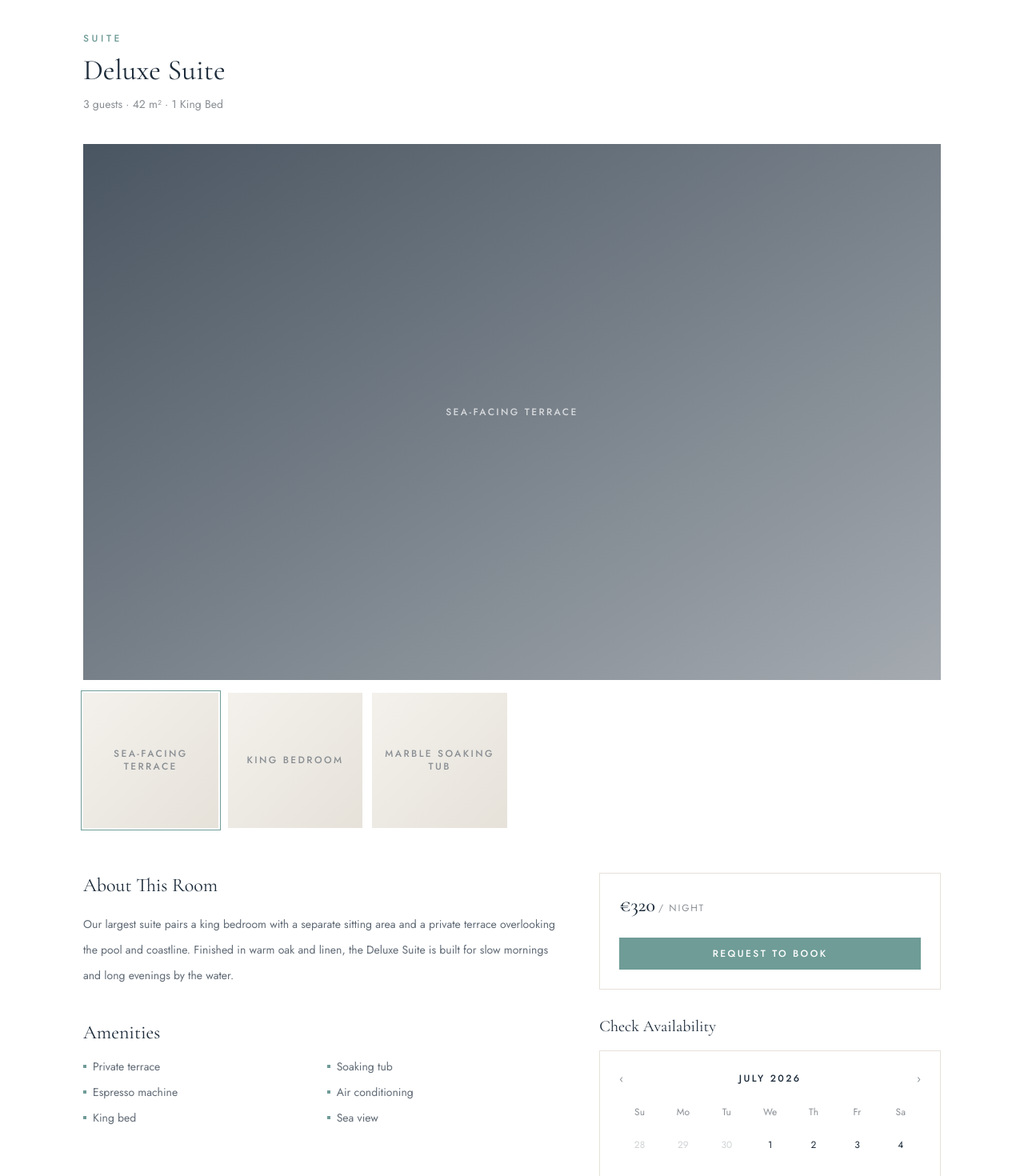
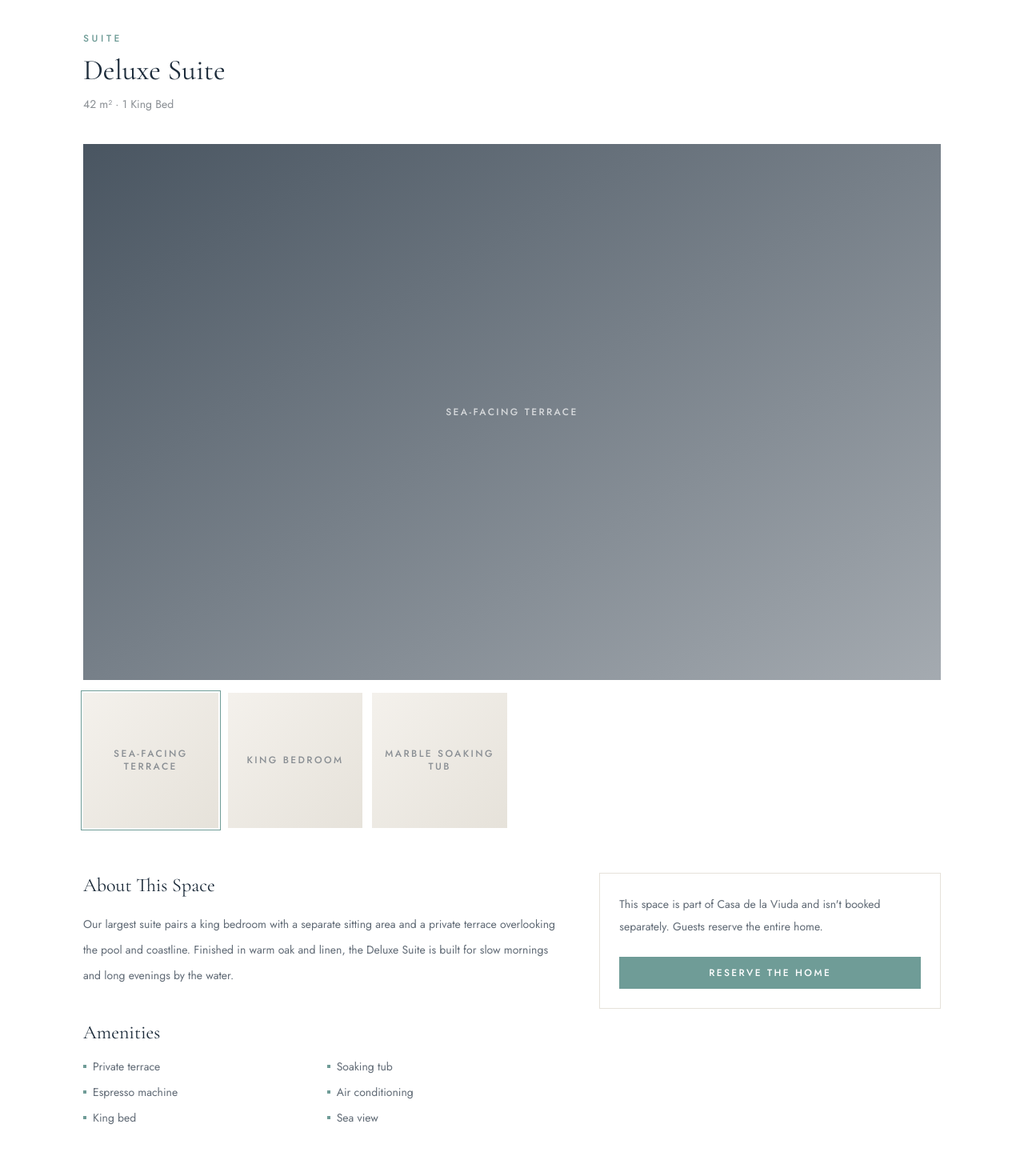
Before and after one commit to pegasuspixelsux-stack/casa_de_la_viuda, a Next.js app: page /en/properties/deluxe-suite in a window 1280 px wide. Shown: the part 120-1590 px from the top of the page at 80% size. Built offline with nearby package versions, Linux system fonts and the light colour scheme.

Commit message:
feat: repurpose space detail page as informational-only

```diff
--- a/messages/en.json
+++ b/messages/en.json
@@ -54,11 +54,11 @@
     },
     "guestsUnit": "guests",
     "detail": {
-      "aboutTitle": "About This Room",
+      "aboutTitle": "About This Space",
       "amenitiesTitle": "Amenities",
-      "requestToBook": "Request to Book",
-      "checkAvailability": "Check Availability",
-      "notFoundMetadataTitle": "Room not found — Casa de la Viuda"
+      "partOfHomeBody": "This space is part of Casa de la Viuda and isn't booked separately. Guests reserve the entire home.",
+      "partOfHomeCta": "Reserve the Home",
+      "notFoundMetadataTitle": "Space not found — Casa de la Viuda"
     },
     "notFound": {
       "eyebrow": "404",
--- a/messages/es.json
+++ b/messages/es.json
@@ -54,11 +54,11 @@
     },
     "guestsUnit": "huéspedes",
     "detail": {
-      "aboutTitle": "Sobre Esta Habitación",
+      "aboutTitle": "Sobre Este Espacio",
       "amenitiesTitle": "Comodidades",
-      "requestToBook": "Solicitar Reserva",
-      "checkAvailability": "Consultar Disponibilidad",
-      "notFoundMetadataTitle": "Habitación no encontrada — Casa de la Viuda"
+      "partOfHomeBody": "Este espacio es parte de Casa de la Viuda y no se reserva por separado. Los huéspedes reservan toda la casa.",
+      "partOfHomeCta": "Reservar la Casa",
+      "notFoundMetadataTitle": "Espacio no encontrado — Casa de la Viuda"
     },
     "notFound": {
       "eyebrow": "404",
--- a/src/app/[locale]/properties/[slug]/NotFoundLink.tsx
+++ b/src/app/[locale]/properties/[slug]/NotFoundLink.tsx
@@ -21,7 +21,7 @@ export function NotFoundLink() {
       href={`/${locale}/properties`}
       className="mt-8 inline-block border border-ink px-8 py-3 text-xs font-medium tracking-[0.2em] text-ink uppercase hover:bg-ink hover:text-paper"
     >
-      View All Rooms & Suites
+      View The Home
     </Link>
   );
 }
--- a/src/app/[locale]/properties/[slug]/not-found.tsx
+++ b/src/app/[locale]/properties/[slug]/not-found.tsx
@@ -11,11 +11,11 @@ export default function PropertyNotFound() {
         404
       </p>
       <h1 className="mt-4 font-display text-3xl text-ink">
-        We couldn&apos;t find that room
+        We couldn&apos;t find that space
       </h1>
       <p className="mt-4 text-sm text-muted">
-        The room or suite you&apos;re looking for may have been renamed or is
-        no longer available.
+        The space you&apos;re looking for may have been renamed or is no
+        longer part of the home.
       </p>
       <NotFoundLink />
     </div>
--- a/src/app/[locale]/properties/[slug]/page.tsx
+++ b/src/app/[locale]/properties/[slug]/page.tsx
@@ -5,8 +5,6 @@ import { getTranslations, setRequestLocale } from "next-intl/server";
 import { Link } from "@/i18n/navigation";
 import { getPropertyBySlug, getPropertySlugs } from "@/services/properties";
 import { Gallery } from "@/components/properties/Gallery";
-import { Calendar } from "@/components/properties/Calendar";
-import { PriceTag } from "@/components/ui/PriceTag";
 
 type PropertyPageProps = {
   params: Promise<{ locale: string; slug: string }>;
@@ -38,7 +36,6 @@ export default async function PropertyPage({ params }: PropertyPageProps) {
   setRequestLocale(locale as Locale);
 
   const t = await getTranslations("properties.detail");
-  const tCommon = await getTranslations("properties");
   const property = await getPropertyBySlug(slug);
 
   if (!property) {
@@ -52,8 +49,8 @@ export default async function PropertyPage({ params }: PropertyPageProps) {
       </p>
       <h1 className="mt-3 font-display text-4xl text-ink">{property.name}</h1>
       <p className="mt-3 text-sm text-muted">
-        {property.maxGuests} {tCommon("guestsUnit")} · {property.sizeSqm} m² ·{" "}
-        {property.bedConfiguration}
+        {property.sizeSqm} m²
+        {property.bedConfiguration ? ` · ${property.bedConfiguration}` : ""}
       </p>
 
       <div className="mt-10">
@@ -82,22 +79,15 @@ export default async function PropertyPage({ params }: PropertyPageProps) {
 
         <div>
           <div className="border border-cream-line p-6">
-            <PriceTag pricePerNight={property.pricePerNight} />
+            <p className="text-sm leading-7 text-ink/70">
+              {t("partOfHomeBody")}
+            </p>
             <Link
-              href={`/booking?property=${property.slug}`}
+              href="/booking"
               className="mt-6 block bg-sage px-6 py-3 text-center text-xs font-medium tracking-[0.2em] text-paper uppercase hover:bg-sage-dark"
             >
-              {t("requestToBook")}
+              {t("partOfHomeCta")}
             </Link>
-          </div>
-
-          <div className="mt-8">
-            <h2 className="font-display text-xl text-ink">
-              {t("checkAvailability")}
-            </h2>
-            <div className="mt-4">
-              <Calendar unavailableDates={property.unavailableDates} />
-            </div>
           </div>
         </div>
       </div>
```
